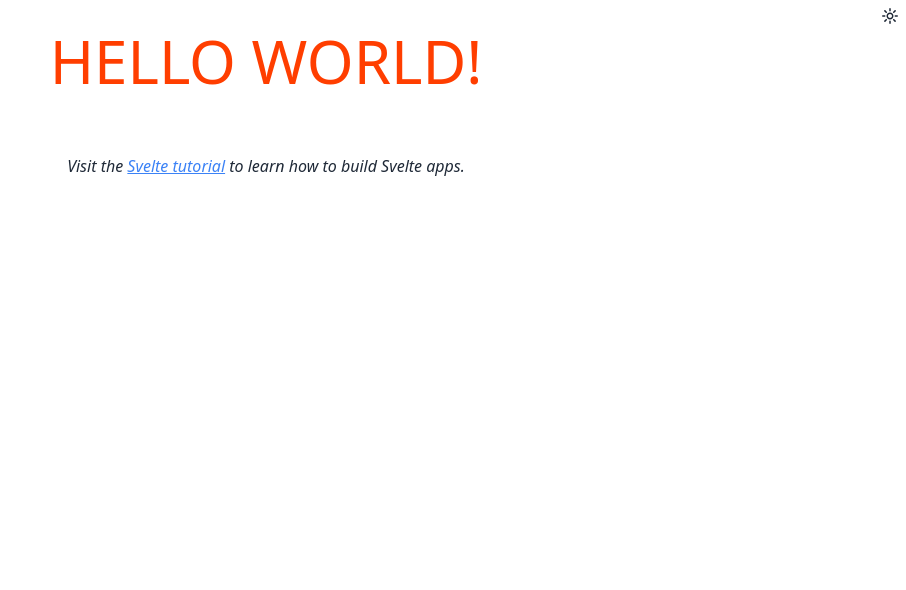
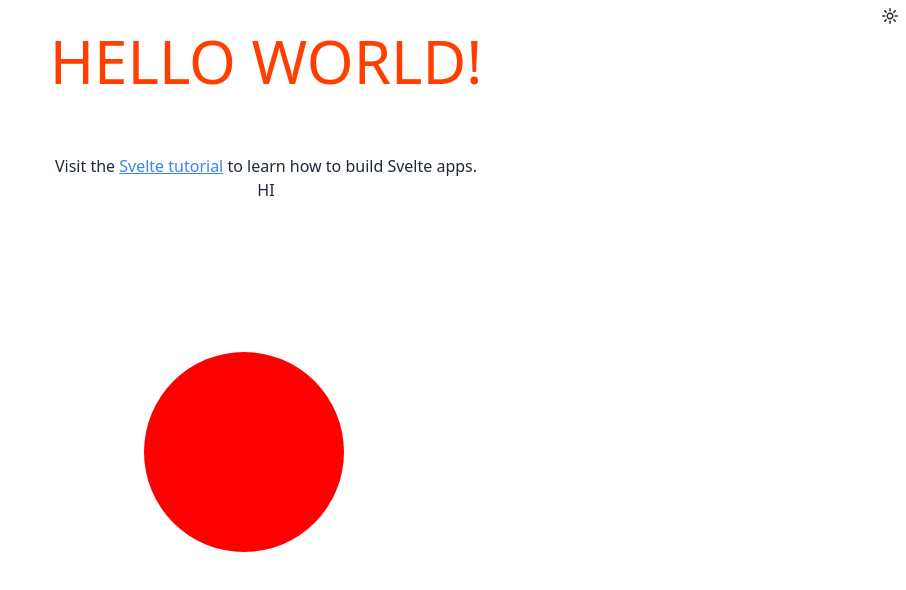
Before and after one commit to IsraPerez98/ford-fulkerson-app, a Svelte app: page / in a window 1280 px wide. Shown: the top 590 px of the page, without its empty margins (374-1280 px from the left). Built offline with nearby package versions, Linux system fonts and the light colour scheme.

Commit message:
Canvas de D3

```diff
--- a/package.json
+++ b/package.json
@@ -29,6 +29,8 @@
     "typescript": "~4.5.5"
   },
   "dependencies": {
+    "@types/d3": "^7.4.0",
+    "d3": "^7.4.4",
     "sirv-cli": "^2.0.2"
   }
 }
--- a/src/App.svelte
+++ b/src/App.svelte
@@ -1,20 +1,19 @@
 <script lang="ts">
 	import ModeSwitcher from './ModeSwitcher.svelte';
 	import Tailwindcss from './Tailwindcss.svelte';
+	import Canvas from './components/graph/canvas.svelte';
 	export let name: string;
 </script>
-<style>
-	.custom-style {
-		@apply italic;
-	}
-</style>
+
 <Tailwindcss />
+
 <ModeSwitcher />
 <main class="p-4 mx-auto text-center max-w-xl">
 	<h1 class="uppercase text-6xl leading-normal font-thin text-svelte">Hello {name}!</h1>
-	<p class="custom-style mt-[3rem]">
+	<p class="mt-[3rem]">
 		Visit the
 		<a href="https://svelte.dev/tutorial" class="text-blue-500 underline">Svelte tutorial</a>
 		to learn how to build Svelte apps.
 	</p>
+	<Canvas />
 </main>
--- /dev/null
+++ b/src/components/graph/canvas.svelte
@@ -0,0 +1,33 @@
+<script lang="ts">
+    import { onMount } from 'svelte';
+    import * as d3 from 'd3';
+
+    let bindcanvas;
+
+    onMount(() => {
+
+        const canvas = d3.select(bindcanvas);
+
+        canvas.append('svg')
+            .attr('width', 500)
+            .attr('height', 500)
+
+
+        const svg = canvas.select('svg');
+
+        svg.append('circle')
+            .attr('cx', 250)
+            .attr('cy', 250)
+            .attr('r', 100)
+            .attr('fill', 'red');
+
+    });
+
+</script>
+
+<main>
+    <p1>HI</p1>
+    <div bind:this={bindcanvas}>
+
+    </div>
+</main>
```
Also changed, not shown: 1 other file (tests, documents, lock files or other folders).
